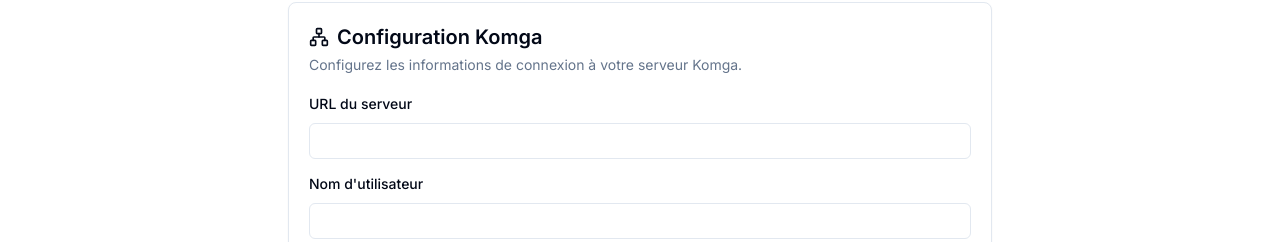
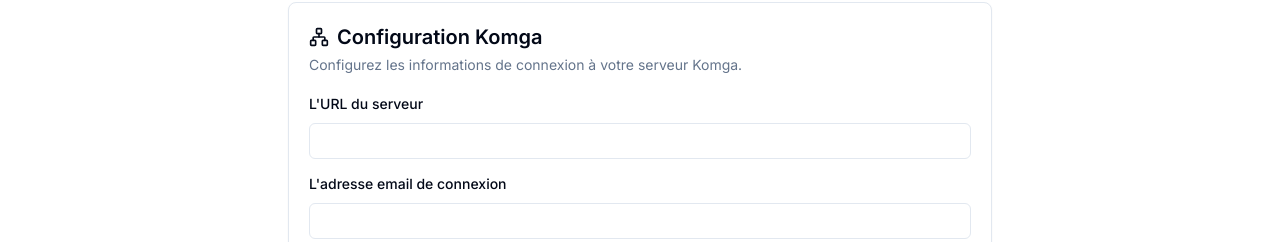
Before and after one commit to julienfroidefond/stripstream, a Next.js app: page /settings in a window 1280 px wide. Shown: the part 179-421 px from the top of the page. Built offline with nearby package versions, Linux system fonts and the light colour scheme; no server answers.

Commit message:
chore: configure ESLint and fix Docker build issues
- Add TypeScript ESLint parser and plugin

- Disable unnecessary ESLint rules for development

- Fix unescaped entities in settings page

- Update Docker configuration for development

```diff
--- a/docker-compose.yml
+++ b/docker-compose.yml
@@ -14,5 +14,5 @@
       - /app/.next
     environment:
       - NODE_ENV=development
-      - NEXT_PUBLIC_API_URL=https://mysite.com
+      - NEXT_PUBLIC_API_URL=https://cloud.julienfroidefond.com
     command: npm run dev
--- a/package.json
+++ b/package.json
@@ -28,9 +28,12 @@
     "@types/node": "^20.11.16",
     "@types/react": "^18.2.52",
     "@types/react-dom": "^18.2.18",
+    "@typescript-eslint/eslint-plugin": "^6.21.0",
+    "@typescript-eslint/parser": "^6.21.0",
     "autoprefixer": "^10.4.17",
     "eslint": "^8.56.0",
     "eslint-config-next": "14.1.0",
+    "eslint-config-prettier": "^10.0.1",
     "postcss": "^8.4.33",
     "tailwindcss": "^3.4.1",
     "typescript": "^5.3.3"
--- a/src/app/api/komga/home/route.ts
+++ b/src/app/api/komga/home/route.ts
@@ -1,5 +1,7 @@
 import { NextResponse } from "next/server";
 import { HomeService } from "@/lib/services/home.service";
+
+export const dynamic = "force-dynamic";
 
 export async function GET() {
   try {
--- a/src/app/api/komga/libraries/route.ts
+++ b/src/app/api/komga/libraries/route.ts
@@ -1,5 +1,7 @@
 import { NextResponse } from "next/server";
 import { LibraryService } from "@/lib/services/library.service";
+
+export const dynamic = "force-dynamic";
 
 export async function GET() {
   try {
--- a/src/app/login/page.tsx
+++ b/src/app/login/page.tsx
@@ -1,11 +1,11 @@
 "use client";
 
-import { useState } from "react";
+import { useState, Suspense } from "react";
 import { useRouter, useSearchParams } from "next/navigation";
 import { authService } from "@/lib/services/auth.service";
 import { AuthError } from "@/types/auth";
 
-export default function LoginPage() {
+function LoginForm() {
   const router = useRouter();
   const searchParams = useSearchParams();
   const [isLoading, setIsLoading] = useState(false);
@@ -48,7 +48,7 @@
           >
             <path d="M15 6v12a3 3 0 1 0 3-3H6a3 3 0 1 0 3 3V6a3 3 0 1 0-3 3h12a3 3 0 1 0-3-3" />
           </svg>
-          Paniels
+          Stripstream
         </div>
         <div className="relative z-20 mt-auto">
           <blockquote className="space-y-2">
@@ -138,3 +138,13 @@
     </div>
   );
 }
+
+export default function LoginPage() {
+  return (
+    <Suspense
+      fallback={<div className="flex items-center justify-center min-h-screen">Chargement...</div>}
+    >
+      <LoginForm />
+    </Suspense>
+  );
+}
--- a/src/app/settings/page.tsx
+++ b/src/app/settings/page.tsx
@@ -215,7 +215,7 @@
               <div className="space-y-3">
                 <div className="space-y-2">
                   <label htmlFor="serverUrl" className="text-sm font-medium">
-                    URL du serveur
+                    L&apos;URL du serveur
                   </label>
                   <input
                     type="url"
@@ -229,7 +229,7 @@
                 </div>
                 <div className="space-y-2">
                   <label htmlFor="username" className="text-sm font-medium">
-                    Nom d'utilisateur
+                    L&apos;adresse email de connexion
                   </label>
                   <input
                     type="text"
```
Also changed, not shown: .eslintrc.json, 1 other file (tests, documents, lock files or other folders).
